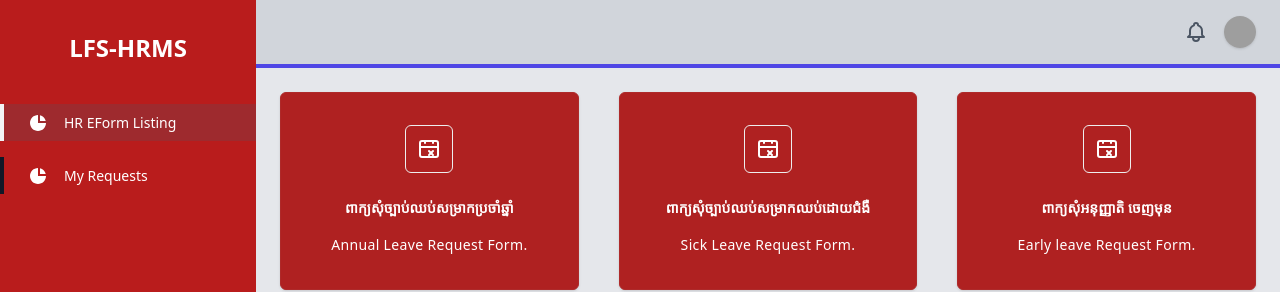
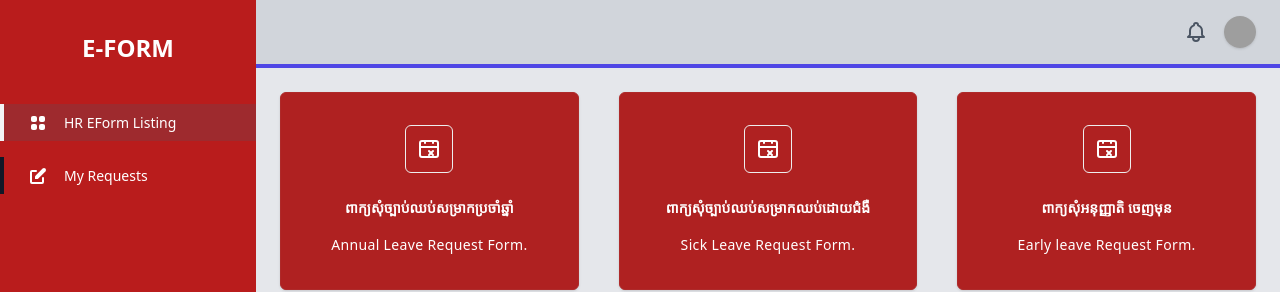
Before and after one commit to Leesfood/LFSITM-LFS-EFORM-UAT, a Vue app: page /dashboard in a window 1280 px wide. Shown: the top 292 px of the page. Built offline with nearby package versions, Linux system fonts and the light colour scheme; grey boxes are pictures that could not be loaded.

Commit message:
Update icon

```diff
--- a/src/components/Sidebar.vue
+++ b/src/components/Sidebar.vue
@@ -11,7 +11,7 @@
       <div class="flex items-center justify-center mt-8">
         <div class="flex items-center">
 
-          <span class="mx-2 text-2xl font-semibold text-white">LFS-HRMS</span>
+          <span class="mx-2 text-2xl font-semibold text-white">E-FORM</span>
 
         </div>
       </div>
@@ -20,19 +20,29 @@
         <router-link v-if="allowedRoutes.dashboard" class="flex text-white items-center px-6 py-2 mt-4 duration-200 border-l-4"
           :class="[$route.name === 'Dashboard' ? activeClass : inactiveClass]" to="/dashboard">
           <svg class="w-5 h-5" viewBox="0 0 20 20" fill="none" xmlns="http://www.w3.org/2000/svg">
-            <path d="M2 10C2 5.58172 5.58172 2 10 2V10H18C18 14.4183 14.4183 18 10 18C5.58172 18 2 14.4183 2 10Z"
+            <path
+              d="M5 3C3.89543 3 3 3.89543 3 5V7C3 8.10457 3.89543 9 5 9H7C8.10457 9 9 8.10457 9 7V5C9 3.89543 8.10457 3 7 3H5Z"
               fill="currentColor" />
-            <path d="M12 2.25195C14.8113 2.97552 17.0245 5.18877 17.748 8.00004H12V2.25195Z" fill="currentColor" />
+            <path
+              d="M5 11C3.89543 11 3 11.8954 3 13V15C3 16.1046 3.89543 17 5 17H7C8.10457 17 9 16.1046 9 15V13C9 11.8954 8.10457 11 7 11H5Z"
+              fill="currentColor" />
+            <path
+              d="M11 5C11 3.89543 11.8954 3 13 3H15C16.1046 3 17 3.89543 17 5V7C17 8.10457 16.1046 9 15 9H13C11.8954 9 11 8.10457 11 7V5Z"
+              fill="currentColor" />
+            <path
+              d="M11 13C11 11.8954 11.8954 11 13 11H15C16.1046 11 17 11.8954 17 13V15C17 16.1046 16.1046 17 15 17H13C11.8954 17 11 16.1046 11 15V13Z"
+              fill="currentColor" />
           </svg>
 
           <span class="mx-4">HR EForm Listing</span>
         </router-link>
         <router-link v-if="allowedRoutes.myrequest" class="flex text-white items-center px-6 py-2 mt-4 duration-200 border-l-4"
           :class="[$route.name === 'MyRequest' ? activeClass : inactiveClass]" to="/myrequest">
-          <svg class="w-5 h-5" viewBox="0 0 20 20" fill="none" xmlns="http://www.w3.org/2000/svg">
-            <path d="M2 10C2 5.58172 5.58172 2 10 2V10H18C18 14.4183 14.4183 18 10 18C5.58172 18 2 14.4183 2 10Z"
-              fill="currentColor" />
-            <path d="M12 2.25195C14.8113 2.97552 17.0245 5.18877 17.748 8.00004H12V2.25195Z" fill="currentColor" />
+          <svg class="w-5 h-5" fill="currentColor" viewBox="0 0 20 20">
+            <path d="M17.414 2.586a2 2 0 00-2.828 0L7 10.172V13h2.828l7.586-7.586a2 2 0 000-2.828z" />
+            <path fill-rule="evenodd"
+              d="M2 6a2 2 0 012-2h4a1 1 0 010 2H4v10h10v-4a1 1 0 112 0v4a2 2 0 01-2 2H4a2 2 0 01-2-2V6z"
+              clip-rule="evenodd" />
           </svg>
 
           <span class="mx-4">My Requests</span>
--- a/src/views/Employee.vue
+++ b/src/views/Employee.vue
@@ -38,20 +38,17 @@
           <thead>
             <tr class="w-full text-sm leading-none text-gray-800 border-b border-gray-200 whitespace-nowrap">
               <th class="font-normal py-2 text-center border-r border-gray-200">No</th>
-              <th class="font-normal py-4 px-4 text-left border-r border-gray-200 hidden md:table-cell">Employee ID</th>
-              <th class="font-normal py-4 text-left px-4 border-r border-gray-200">Employee Name</th>
+              <th class="font-normal py-4 px-4 text-left border-r border-gray-200 hidden md:table-cell">ID</th>
+              <th class="font-normal py-4 text-left px-4 border-r border-gray-200">Name</th>
               <th class="font-normal py-4 text-left px-4 border-r border-gray-200">Gender</th>
-              <th class="font-normal text-left px-4 border-r border-gray-200">Phone Number</th>
+              <th class="font-normal text-left px-4 border-r border-gray-200">Phone No.</th>
+              <th class="font-normal text-left px-4 border-r border-gray-200 hidden lg:table-cell">Department</th>
+              <!-- <th class="font-normal text-left px-4 border-r border-gray-200 hidden lg:table-cell">Section</th> -->
+              <th class="font-normal text-left px-4 border-r border-gray-200 hidden xl:table-cell">Site</th>
               <th class="font-normal text-left px-4 border-r border-gray-200">Email</th>
-              <th class="font-normal text-left px-4 border-r border-gray-200 hidden lg:table-cell">Department</th>
-              <th class="font-normal text-left px-4 border-r border-gray-200 hidden lg:table-cell">Section</th>
-              <th class="font-normal text-left px-4 border-r border-gray-200 hidden xl:table-cell">Site</th>
               <th class="font-normal text-left px-4 border-r border-gray-200 hidden xl:table-cell">Email Approver 1</th>
               <th class="font-normal text-left px-4 border-r border-gray-200 hidden xl:table-cell">Email Approver 2</th>
               <th class="font-normal text-left px-4 border-r border-gray-200 hidden xl:table-cell">Email Approver 3</th>
-              <th class="font-normal text-left px-4 border-r border-gray-200 hidden 2xl:table-cell">Email Acknowledge</th>
-              <th class="font-normal text-left px-4 border-r border-gray-200">Back Date</th>
-              <th class="font-normal text-left px-4 border-r border-gray-200">Status</th>
               <th class="font-normal border-r border-gray-200">Action</th>
             </tr>
           </thead>
@@ -66,15 +63,16 @@
               <td class="pl-4 border-r border-gray-200 whitespace-nowrap px-4">{{ employee.gender }}</td>
               <td class="pl-4 border-r text-center border-gray-200 whitespace-nowrap px-4">{{
                 formatPhone(employee.phone) }}</td>
+
+              <td class="pl-4 border-r border-gray-200 whitespace-nowrap px-4 hidden lg:table-cell">{{
+                employee.department }}</td>
+              <!-- <td class="pl-4 border-r border-gray-200 whitespace-nowrap px-4 hidden lg:table-cell">{{ employee.section
+                }}</td> -->
+              <td class="pl-4 border-r border-gray-200 whitespace-nowrap px-4 hidden xl:table-cell">{{ employee.site }}
+              </td>
               <td class="pl-4 border-r border-gray-200 whitespace-nowrap px-4">
               <span v-if="employee.email === '0'" class="text-red-600">No email</span>
               <span v-else class="text-blue-600">{{ employee.email }}</span>
-              </td>
-              <td class="pl-4 border-r border-gray-200 whitespace-nowrap px-4 hidden lg:table-cell">{{
-                employee.department }}</td>
-              <td class="pl-4 border-r border-gray-200 whitespace-nowrap px-4 hidden lg:table-cell">{{ employee.section
-                }}</td>
-              <td class="pl-4 border-r border-gray-200 whitespace-nowrap px-4 hidden xl:table-cell">{{ employee.site }}
               </td>
               <td
                 class="pl-4 border-r border-gray-200 text-blue-600 underline whitespace-nowrap px-4 hidden xl:table-cell">
@@ -85,15 +83,12 @@
               <td
                 class="pl-4 border-r border-gray-200 text-blue-600 underline whitespace-nowrap px-4 hidden xl:table-cell">
                 {{ employee.emailapproverl3 }}</td>
-              <td
-                class="pl-4 border-r border-gray-200 text-blue-600 underline whitespace-nowrap px-4 hidden 2xl:table-cell">
-                {{ employee.acknowledgeby }}</td>
-
+<!--
               <td class="pl-4 border-r text-center border-gray-200 whitespace-nowrap px-4">{{ employee.allowdate }}</td>
               <td class="pl-4 border-r border-gray-200 whitespace-nowrap px-4">
                 <span v-if="employee.status === 'inactive'" class="text-red-600">Inactive</span>
                 <span v-else class="text-green-600">{{ employee.status }}</span>
-              </td>
+              </td> -->
               <td class="border-r px-4 text-center relative whitespace-nowrap">
                 <button @click="toggleDropdown(index)" class="f'top-auto bottom-8' : 'top-8' ocus:ring-2 rounded-md focus:outline-none" role="button"
                   aria-label="options">
```
